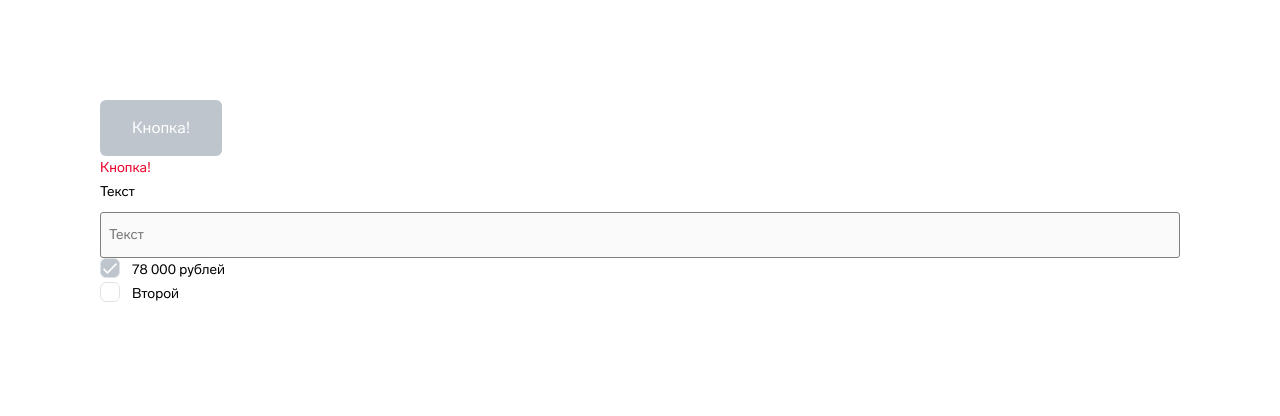
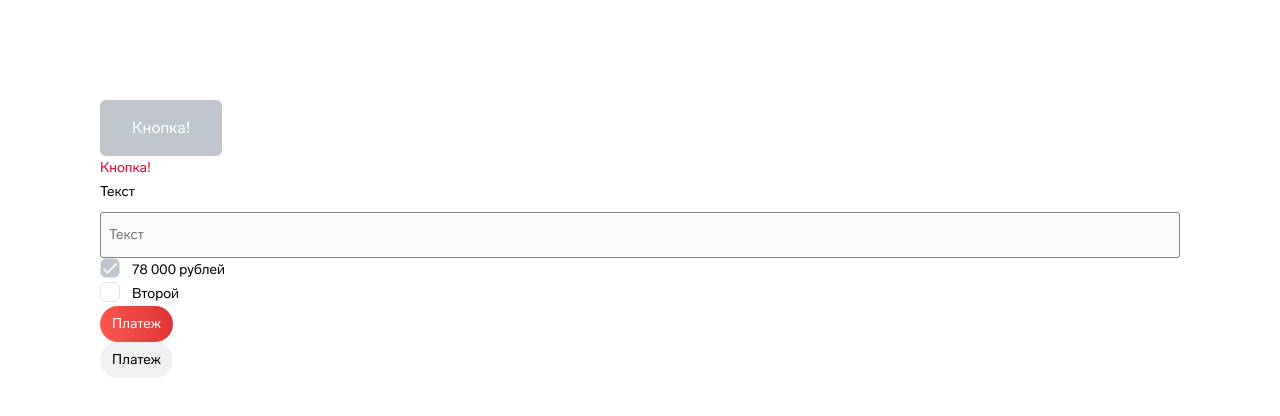
Before and after one commit to F4lkr4m/od-popup, a React (Create React App) app: page / in a window 1280 px wide. Shown: the top 416 px of the page. Built offline with nearby package versions, Linux system fonts and the light colour scheme.

Commit message:
Added radio button;

```diff
--- a/src/App.tsx
+++ b/src/App.tsx
@@ -3,6 +3,7 @@ import './App.css';
 import Button from './Components/Button/Button';
 import Checkbox from './Components/Checkbox/Checkbox';
 import Input from './Components/Input/Input';
+import RadioButton from './Components/RadioButton/RadioButton';
 import TextButton from './Components/TextButton/TextButton';
 
 function App() {
@@ -13,7 +14,8 @@ function App() {
       <Input type="text" label="Текст" disabled={true} placeholder="Текст" error="kek" />
       <Checkbox label="78 000 рублей" disabled={true} />
       <Checkbox label="Второй" />
-
+      <RadioButton id="1" label="Платеж" checked={true} />
+      <RadioButton id="2" label="Платеж" />
     </div>
   );
 }
--- /dev/null
+++ b/src/Components/RadioButton/RadioButton.css
@@ -0,0 +1,33 @@
+.radio {
+  display: inline-block;
+  box-sizing: border-box;
+  display: flex;
+}
+
+.radio__input {
+  position: absolute;
+  -webkit-appearance: none;
+  -moz-appearance: none;
+  appearance: none;
+}
+
+.radio__label {
+  box-sizing: border-box;
+  padding: 6px 12px;
+
+  font-family: inherit;
+  font-size: 14px;
+  line-height: 24px;
+  color: #000000;
+
+  background: #EEF0F2;
+  border-radius: 50px;
+
+  width: fit-content;
+  cursor: pointer;
+}
+
+.radio__input:checked + .radio__label {
+  background: linear-gradient(255.35deg, #DC3131 0.83%, rgba(255, 79, 79, 0) 108.93%), #FF5E56;
+  color: #FFFFFF;
+}
--- /dev/null
+++ b/src/Components/RadioButton/RadioButton.tsx
@@ -0,0 +1,24 @@
+import React from 'react';
+import './RadioButton.css';
+
+interface RadioButtonProps {
+  label?: string;
+  id?: string;
+  checked?: boolean;
+}
+
+const RadioButton = (props: RadioButtonProps) => {
+  return (
+    <div className="radio">
+      <input
+        id={props.id}
+        type="radio"
+        name="radio"
+        className="radio__input"
+        checked={props.checked} />
+      <label htmlFor={props.id} className="radio__label">{props.label}</label>
+    </div>
+  );
+}
+
+export default RadioButton;
```
